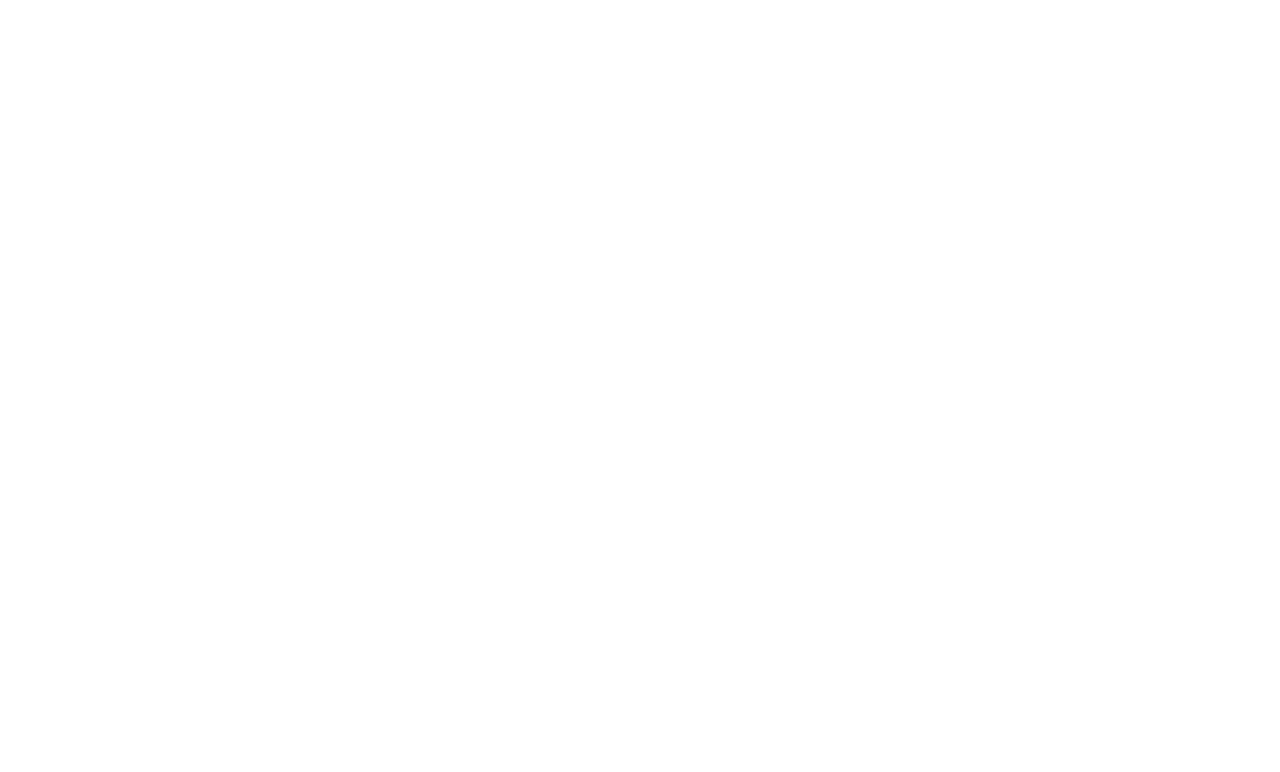
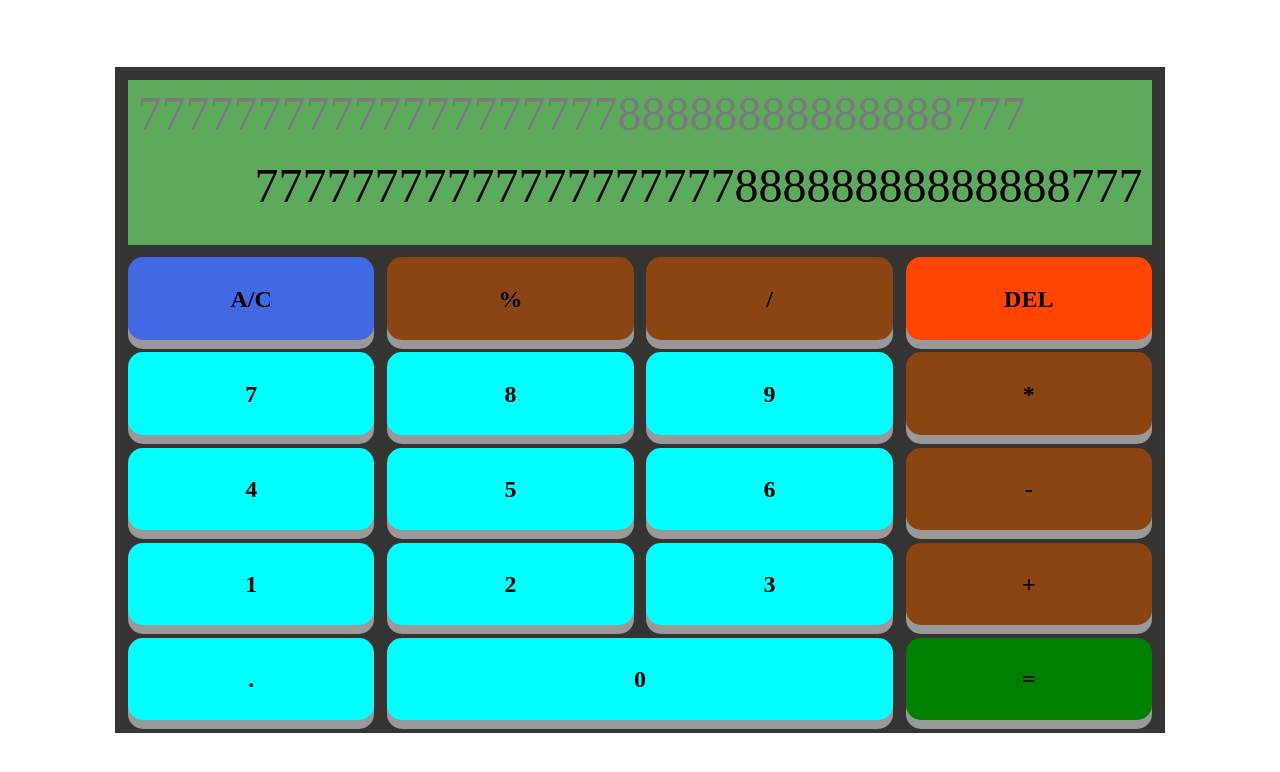
Before and after one commit to AlanContrerasM/calculator-dumb, a plain HTML site: page index.html in a window 1280 px wide. Drawn offline with Linux system fonts and the light colour scheme.

Commit message:
Add html structure and basic css

```diff
--- a/css/style.css
+++ b/css/style.css
@@ -0,0 +1,142 @@
+html, body{
+    width: 100%;
+    height: 100%;
+}
+
+body{
+    display: grid;
+    justify-items: center;
+    align-items: center;
+}
+
+#container{
+    width: 80vw;
+    height: 80vh;
+    background-color: #363333;
+    display: grid;
+    grid-template-areas:
+    "display    display     display     display"
+    "ac         remainder   divide      delete"
+    "seven      eight       nine        multiply"
+    "four       five        six         substract"
+    "one        two         three       sum"
+    "point      zero        zero        equals";
+    grid-template-columns: repeat(4,1fr);
+    grid-template-rows: 2fr 1fr 1fr 1fr 1fr 1fr;
+    gap:.8em;
+    padding: .8em;
+}
+
+.item{
+    background-color: aqua;
+    display: grid;
+    align-items: center;
+    justify-items: center;
+    font-size: 1.5em;
+    font-weight: bolder;
+    cursor: pointer;
+    border-radius: 15px;
+  box-shadow: 0 9px #999;
+    transition: .5s;
+}
+
+.operation{
+    background-color: saddlebrown;
+}
+
+.item:hover, #ac:hover, #delete:hover, #equals:hover{
+    background-color: gold;
+}
+
+.item:active, #ac:active, #delete:active, #equals:active{
+    background-color: gold;
+    box-shadow: 0 5px #666;
+    transform: translateY(4px);
+}
+
+#display{
+    grid-area: display;
+    background-color: rgb(93, 170, 93);
+    cursor: default;
+    font-size: 3em;
+    display: grid;
+    padding: .2em;
+}
+
+#top{
+    color: #7a7a7a;
+}
+#bottom{
+    text-align: end;
+
+
+}
+.text-display{
+    overflow:hidden;
+    text-overflow: ellipsis;
+    white-space: nowrap;
+}
+
+.text-display:hover{
+    overflow: scroll;
+}
+#ac{
+    grid-area: ac;
+    background-color: royalblue;
+}
+#remainder{
+    grid-area: remainder;
+}
+#divide{
+    grid-area: divide;
+}
+#delete{
+    grid-area: delete;
+    background-color: orangered;
+}
+#seven{
+    grid-area: seven;
+}
+#eight{
+    grid-area: eight;
+}
+#nine{
+    grid-area: nine;
+}
+#multiply{
+    grid-area: multiply;
+}
+#four{
+    grid-area: four;
+}
+#five{
+    grid-area: five;
+}
+#six{
+    grid-area: six;
+}
+#substract{
+    grid-area: substract;
+}
+#one{
+    grid-area: one;
+}
+#two{
+    grid-area: two;
+}
+#three{
+    grid-area: three;
+}
+#sum{
+    grid-area: sum;
+}
+#point{
+    grid-area: point;
+}
+#zero{
+    grid-area: zero;
+}
+#equals{
+    grid-area: equals;
+    background-color: green;
+}
--- a/index.html
+++ b/index.html
@@ -14,10 +14,31 @@
 
 <body>
 
-  <header></header>
-  <nav></nav>
-  <main></main>
-  <footer></footer>
+  <div id="container">
+    <div class="" id="display">
+      <div class="text-display" id="top">7777777777777777777788888888888888777</div>
+      <div class="text-display" id="bottom">7777777777777777777788888888888888777</div>
+    </div>
+    <div class="item" id="ac">A/C</div>
+    <div class="item operation" id="remainder">%</div>
+    <div class="item operation" id="divide">/</div>
+    <div class="item" id="delete">DEL</div>
+    <div class="item" id="seven">7</div>
+    <div class="item" id="eight">8</div>
+    <div class="item" id="nine">9</div>
+    <div class="item operation" id="multiply">*</div>
+    <div class="item" id="four">4</div>
+    <div class="item" id="five">5</div>
+    <div class="item" id="six">6</div>
+    <div class="item operation" id="substract">-</div>
+    <div class="item" id="one">1</div>
+    <div class="item" id="two">2</div>
+    <div class="item" id="three">3</div>
+    <div class="item operation" id="sum">+</div>
+    <div class="item" id="point">.</div>
+    <div class="item" id="zero">0</div>
+    <div class="item" id="equals">=</div>
+  </div>
   <script src="js/scripts.js"></script>
 </body>
 </html>
```
